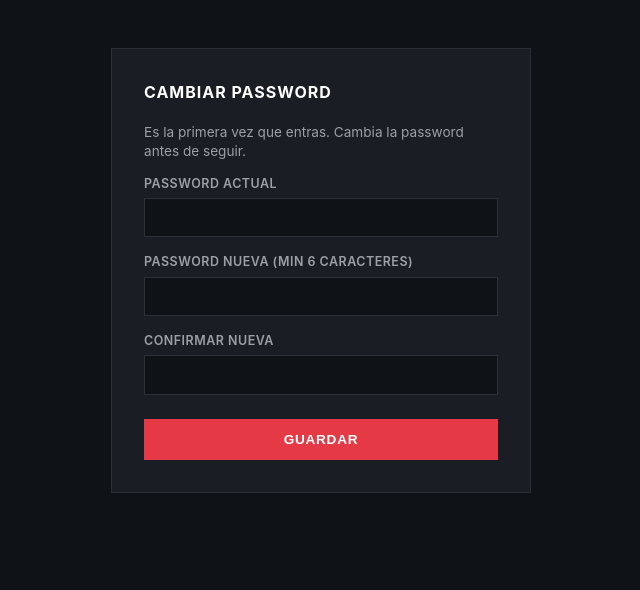
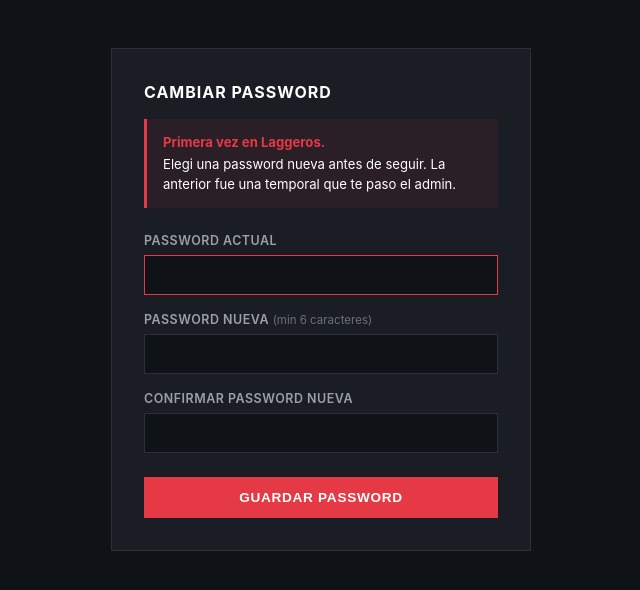
Before and after one commit to marcosfilipich/laggeros, a Flask app: page /auth/change-password in a window 1280 px wide. Shown: the part 60-650 px from the top of the page, without its empty margins (319-959 px from the left). Run offline with Flask 3, Linux system fonts and the light colour scheme; the visitor is signed in with stand-in values (Sample User, id 1).

Commit message:
Polish header user-menu, change-password screen, remove manage page
- Header user-menu: chip with green status dot + nickname + outlined buttons
  for password / logout (logout button turns red on hover)
- Change-password page: prettier banner for forced first-time flow,
  subtitle for voluntary flow, optional 'back to ranking' link, hint
  styling for min-length helper text
- Remove /manage route + manage.html + sidebar 'Players' link
  (player creation isn't a feature for V1, seeded list only)

```diff
--- a/app/static/style.css
+++ b/app/static/style.css
@@ -128,6 +172,41 @@ header h1 .accent { color: var(--accent); }
     margin-top: 0.5rem;
 }
 .auth-card form button:hover { background: var(--accent-hover); }
+.auth-card form .hint {
+    color: var(--text-muted);
+    font-weight: 400;
+    text-transform: none;
+    letter-spacing: 0;
+    font-size: 0.72rem;
+}
+.auth-sub {
+    color: var(--text-secondary);
+    font-size: 0.82rem;
+    margin: -0.5rem 0 1.25rem;
+}
+.info-banner {
+    background: rgba(230, 57, 70, 0.08);
+    border-left: 3px solid var(--accent);
+    padding: 0.85rem 1rem;
+    margin: -0.25rem 0 1.5rem;
+    font-size: 0.82rem;
+    color: var(--text-primary);
+    line-height: 1.5;
+}
+.info-banner strong { color: var(--accent); display: block; margin-bottom: 0.2rem; font-weight: 700; }
+.auth-back {
+    margin-top: 1.5rem;
+    text-align: center;
+    font-size: 0.78rem;
+}
+.auth-back a {
+    color: var(--text-secondary);
+    text-decoration: none;
+    font-weight: 600;
+    text-transform: uppercase;
+    letter-spacing: 0.5px;
+}
+.auth-back a:hover { color: var(--accent); }
 
 /* ===== Layout (sidebar + main) ===== */
 .layout {
--- a/app/templates/auth/change_password.html
+++ b/app/templates/auth/change_password.html
@@ -2,21 +2,32 @@
 {% block title %}Cambiar password{% endblock %}
 {% block content %}
 <h2>Cambiar <span class="accent">password</span></h2>
+
 {% if forced %}
-<p style="color: var(--text-secondary); font-size: 0.85rem; margin-top: 0;">
-    Es la primera vez que entras. Cambia la password antes de seguir.
-</p>
+<div class="info-banner">
+    <strong>Primera vez en Laggeros.</strong>
+    Elegi una password nueva antes de seguir. La anterior fue una temporal que te paso el admin.
+</div>
+{% else %}
+<p class="auth-sub">Vas a tener que ingresar tu password actual para confirmar.</p>
 {% endif %}
-<form method="post">
+
+<form method="post" autocomplete="off">
     <label>Password actual
-        <input type="password" name="current_password" required autocomplete="current-password">
+        <input type="password" name="current_password" required autocomplete="current-password" autofocus>
     </label>
-    <label>Password nueva (min 6 caracteres)
+    <label>Password nueva <span class="hint">(min 6 caracteres)</span>
         <input type="password" name="new_password" required minlength="6" autocomplete="new-password">
     </label>
-    <label>Confirmar nueva
+    <label>Confirmar password nueva
         <input type="password" name="confirm_password" required minlength="6" autocomplete="new-password">
     </label>
-    <button type="submit">Guardar</button>
+    <button type="submit">Guardar password</button>
 </form>
+
+{% if not forced %}
+<div class="auth-back">
+    <a href="{{ url_for('main.index') }}">&larr; Volver al ranking</a>
+</div>
+{% endif %}
 {% endblock %}
```
Also changed, not shown: other parts of app/static/style.css (+49 -5 lines), app/routes.py (+1 -22 lines), app/templates/base.html (+8 -6 lines), app/templates/manage.html (deleted, +0 -35 lines).
